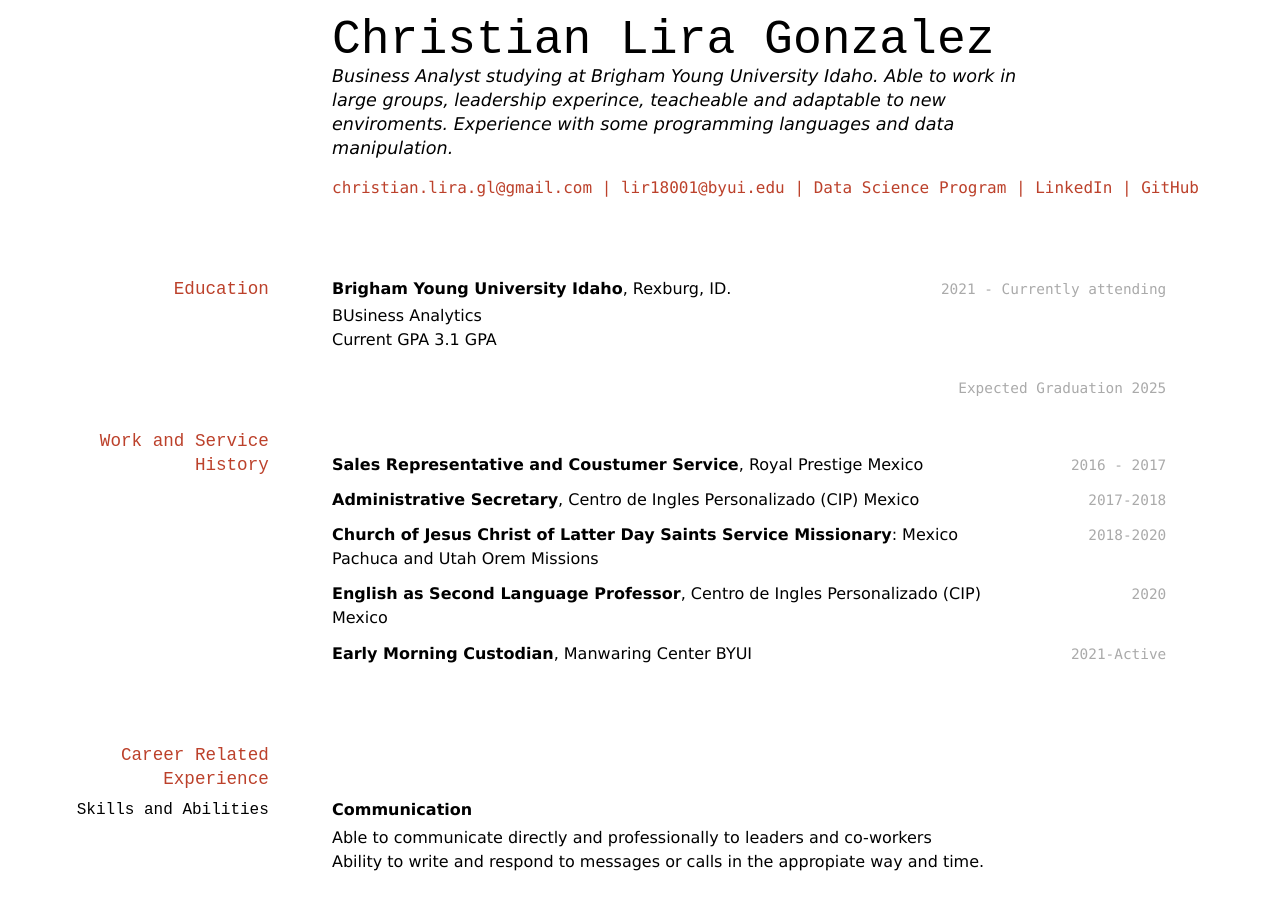
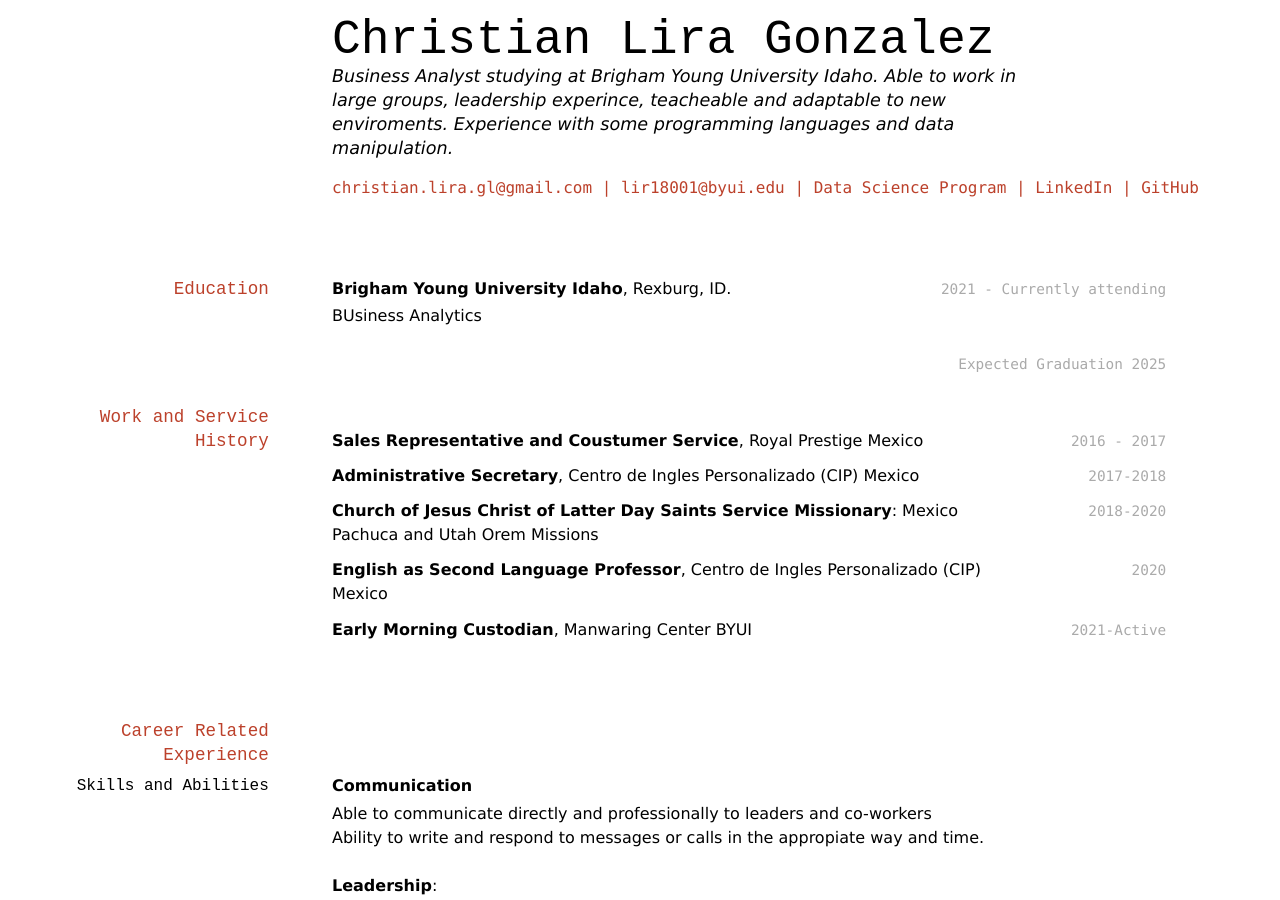
Before and after one commit to ChristianLG2/Christian_Lira_online_resume, a Jekyll site: the page built from docs/index.md, in a window 1280 px wide and 900 px high. Built offline with Jekyll 4.4.1, drawn with Linux system fonts in a browser that asks for light colours.

Commit message:
deletion of GPA

```diff
--- a/docs/index.md
+++ b/docs/index.md
@@ -21,7 +21,7 @@ Business Analyst studying at Brigham Young University Idaho. Able to work in lar
 __Brigham Young University Idaho__, Rexburg, ID.
 
 - BUsiness Analytics
-- Current GPA 3.1 GPA
+
 
 
 `Expected Graduation 2025`
```
